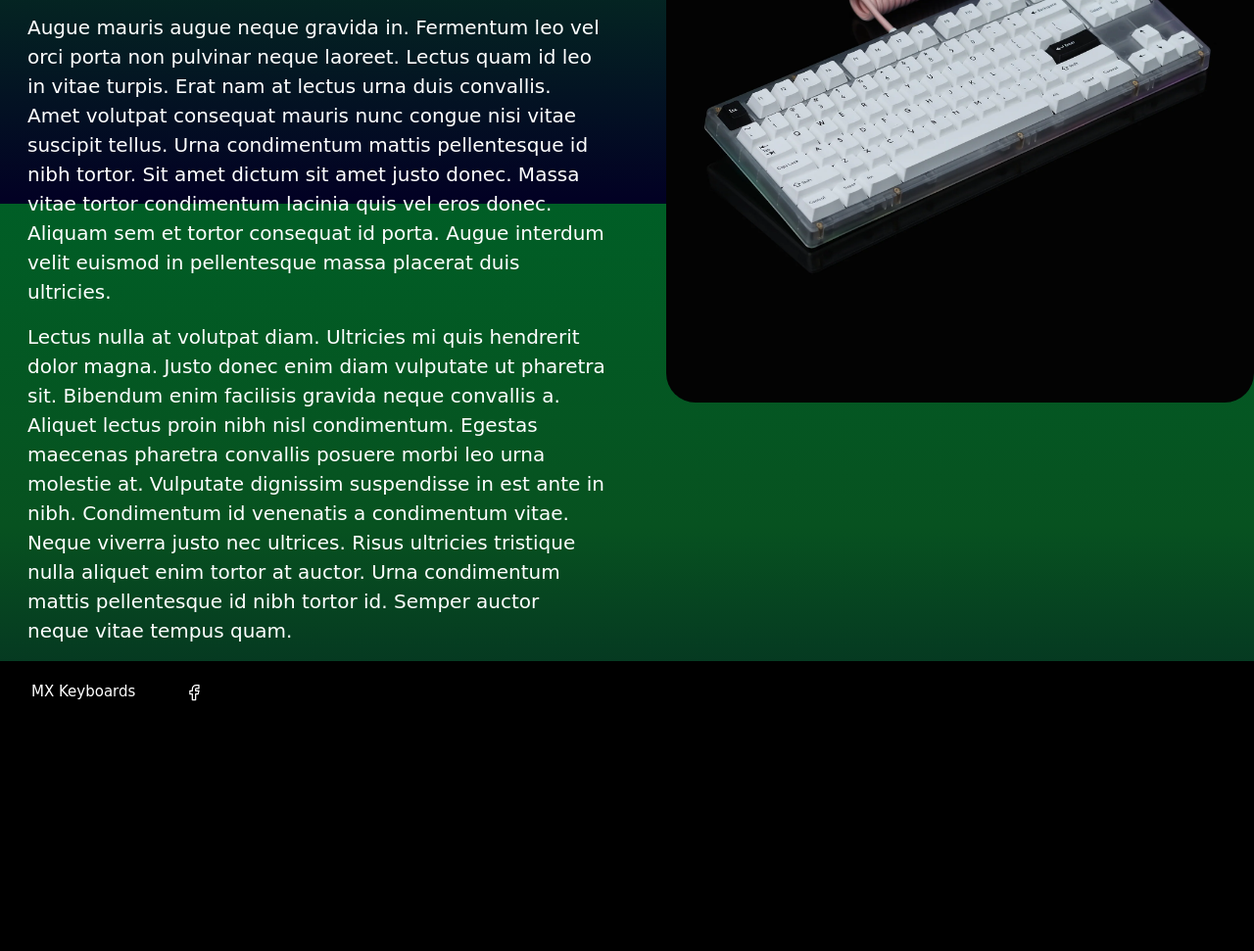
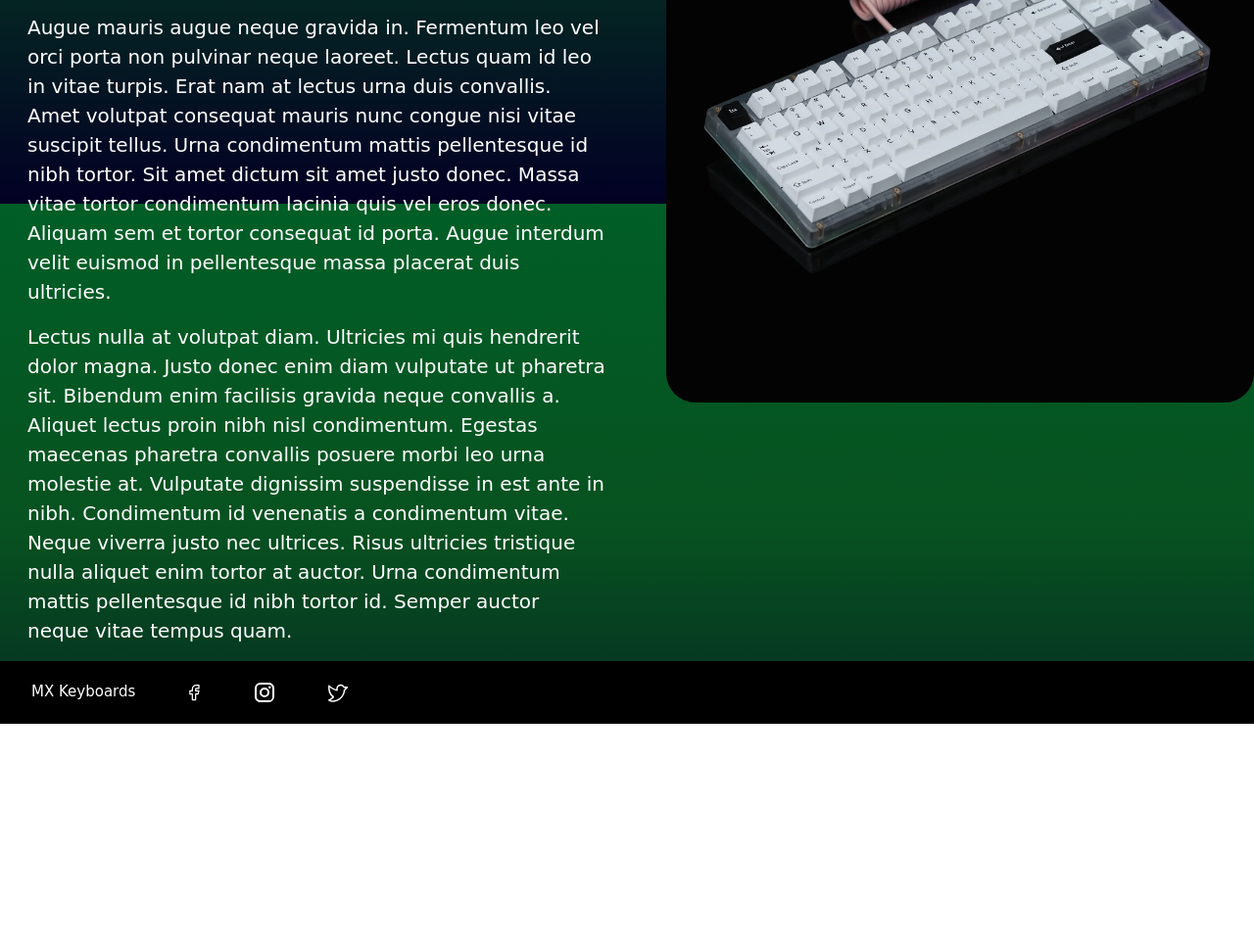
Before and after one commit to pastor-m/PreEntrega2MorenoLopez, a plain HTML site: page pages/nosotros.html in a window 1280 px wide. Shown: the part 592-1563 px from the top of the page at 98% size. After the commit the page ends 1331 px from the top, so only its background shows below. Drawn offline with Linux system fonts and the light colour scheme; a web font is replaced by a local one.

Commit message:
Corrigiendo tamaño y logos del footer

```diff
--- a/pages/nosotros.html
+++ b/pages/nosotros.html
@@ -57,16 +57,18 @@
               <path d="M7 10v4h3v7h4v-7h3l1 -4h-4v-2a1 1 0 0 1 1 -1h3v-4h-3a5 5 0 0 0 -5 5v2h-3" />
             </svg>
           </li>
+
           <li>
-              <svg xmlns="http://www.w3.org/2000/svg" width="256" height="256" viewBox="0 0 256 256"><path fill="rgba(0, 0, 0, 0)" d="M247.39 68.94A8 8 0 0 0 240 64h-30.43a48.66 48.66 0 0 0-41.47-24a46.91 46.91 0 0 0-33.75 13.7A47.9 47.9 0 0 0 120 88v6.09C79.74 83.47 46.81 50.72 46.46 50.37a8 8 0 0 0-13.65 4.92c-4.31 47.79 9.57 79.77 22 98.18a110.93 110.93 0 0 0 21.88 24.2c-15.23 17.53-39.21 26.74-39.47 26.84a8 8 0 0 0-3.85 11.93c.75 1.12 3.75 5.05 11.08 8.72C53.51 229.7 65.48 232 80 232c70.67 0 129.72-54.42 135.75-124.44l29.91-29.9a8 8 0 0 0 1.73-8.72Zm-45 29.41a8 8 0 0 0-2.32 5.14C196 166.58 143.28 216 80 216c-10.56 0-18-1.4-23.22-3.08c11.51-6.25 27.56-17 37.88-32.48A8 8 0 0 0 92 169.08c-.47-.27-43.91-26.34-44-96c16 13 45.25 33.17 78.67 38.79A8 8 0 0 0 136 104V88a32 32 0 0 1 9.6-22.92A30.94 30.94 0 0 1 167.9 56c12.66.16 24.49 7.88 29.44 19.21a8 8 0 0 0 7.33 4.79h16Z"/></svg>
+            <svg xmlns="http://www.w3.org/2000/svg" width="24" height="24" viewBox="0 0 24 24"><path fill="white" d="M7.8 2h8.4C19.4 2 22 4.6 22 7.8v8.4a5.8 5.8 0 0 1-5.8 5.8H7.8C4.6 22 2 19.4 2 16.2V7.8A5.8 5.8 0 0 1 7.8 2m-.2 2A3.6 3.6 0 0 0 4 7.6v8.8C4 18.39 5.61 20 7.6 20h8.8a3.6 3.6 0 0 0 3.6-3.6V7.6C20 5.61 18.39 4 16.4 4H7.6m9.65 1.5a1.25 1.25 0 0 1 1.25 1.25A1.25 1.25 0 0 1 17.25 8A1.25 1.25 0 0 1 16 6.75a1.25 1.25 0 0 1 1.25-1.25M12 7a5 5 0 0 1 5 5a5 5 0 0 1-5 5a5 5 0 0 1-5-5a5 5 0 0 1 5-5m0 2a3 3 0 0 0-3 3a3 3 0 0 0 3 3a3 3 0 0 0 3-3a3 3 0 0 0-3-3Z"/></svg>
           </li>
 
           <li>
-              <svg xmlns="http://www.w3.org/2000/svg" width="24" height="24" viewBox="0 0 24 24"><path fill="rgba(0, 0, 0, 0)" d="M7.8 2h8.4C19.4 2 22 4.6 22 7.8v8.4a5.8 5.8 0 0 1-5.8 5.8H7.8C4.6 22 2 19.4 2 16.2V7.8A5.8 5.8 0 0 1 7.8 2m-.2 2A3.6 3.6 0 0 0 4 7.6v8.8C4 18.39 5.61 20 7.6 20h8.8a3.6 3.6 0 0 0 3.6-3.6V7.6C20 5.61 18.39 4 16.4 4H7.6m9.65 1.5a1.25 1.25 0 0 1 1.25 1.25A1.25 1.25 0 0 1 17.25 8A1.25 1.25 0 0 1 16 6.75a1.25 1.25 0 0 1 1.25-1.25M12 7a5 5 0 0 1 5 5a5 5 0 0 1-5 5a5 5 0 0 1-5-5a5 5 0 0 1 5-5m0 2a3 3 0 0 0-3 3a3 3 0 0 0 3 3a3 3 0 0 0 3-3a3 3 0 0 0-3-3Z"/></svg>
+            <svg xmlns="http://www.w3.org/2000/svg" width="24" height="24" viewBox="0 0 256 256"><path fill="white" d="M247.39 68.94A8 8 0 0 0 240 64h-30.43a48.66 48.66 0 0 0-41.47-24a46.91 46.91 0 0 0-33.75 13.7A47.9 47.9 0 0 0 120 88v6.09C79.74 83.47 46.81 50.72 46.46 50.37a8 8 0 0 0-13.65 4.92c-4.31 47.79 9.57 79.77 22 98.18a110.93 110.93 0 0 0 21.88 24.2c-15.23 17.53-39.21 26.74-39.47 26.84a8 8 0 0 0-3.85 11.93c.75 1.12 3.75 5.05 11.08 8.72C53.51 229.7 65.48 232 80 232c70.67 0 129.72-54.42 135.75-124.44l29.91-29.9a8 8 0 0 0 1.73-8.72Zm-45 29.41a8 8 0 0 0-2.32 5.14C196 166.58 143.28 216 80 216c-10.56 0-18-1.4-23.22-3.08c11.51-6.25 27.56-17 37.88-32.48A8 8 0 0 0 92 169.08c-.47-.27-43.91-26.34-44-96c16 13 45.25 33.17 78.67 38.79A8 8 0 0 0 136 104V88a32 32 0 0 1 9.6-22.92A30.94 30.94 0 0 1 167.9 56c12.66.16 24.49 7.88 29.44 19.21a8 8 0 0 0 7.33 4.79h16Z"/></svg>
           </li>
         </ul>
       </nav>
   </footer>
+
     <script src="../bootstrap-5.3.0-alpha3-dist/js/bootstrap.min.js"></script>
 </body>
 </html>
```
Also changed, not shown: index.html (+4 -2 lines), pages/contacto.html (+3 -2 lines), pages/sucursales.html (+3 -2 lines), pages/tienda.html (+3 -2 lines). Lines whose indentation alone changed are shown as unchanged.
